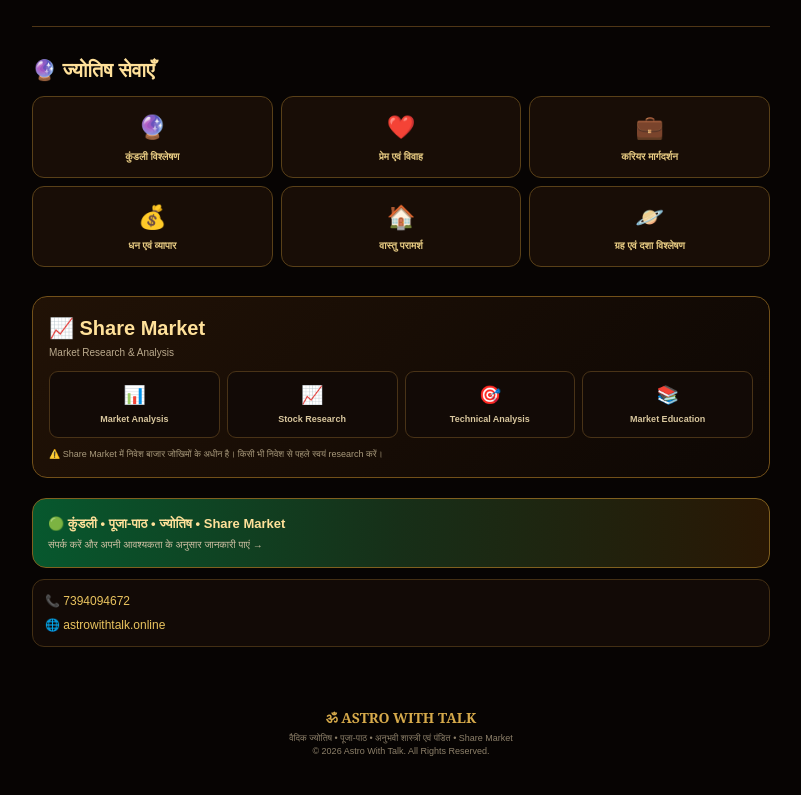
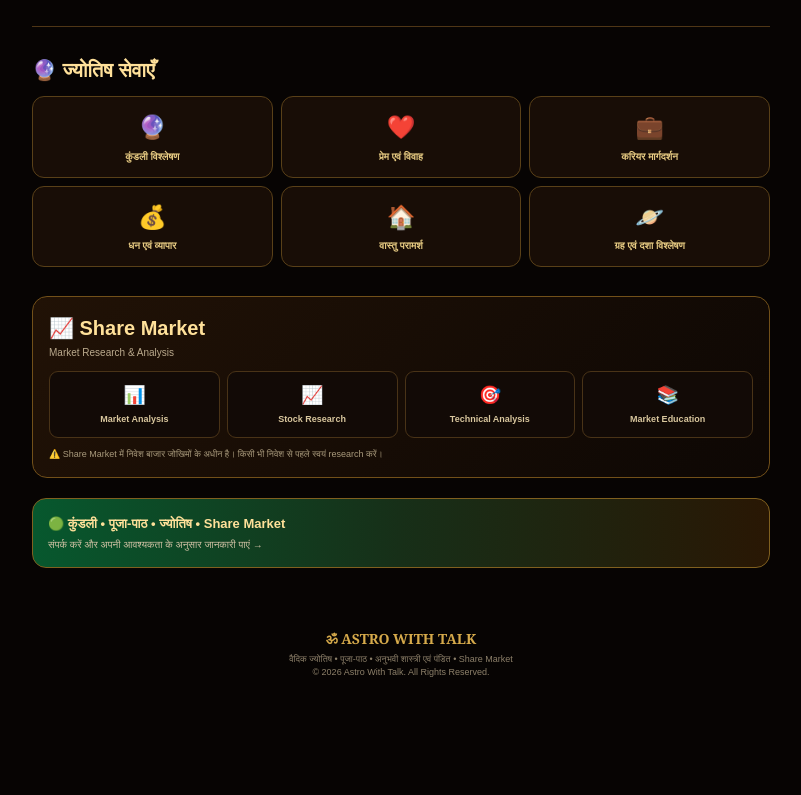
Before and after one commit to ainexservices/astrowithtalk, a plain HTML site: page index.html in a window 1280 px wide. Shown: the part 2260-3055 px from the top of the page, without its empty margins (239-1040 px from the left). After the commit the page ends 3010 px from the top, so only its background shows below. Drawn offline with Linux system fonts and the light colour scheme.

Commit message:
Update index.html

```diff
--- a/index.html
+++ b/index.html
@@ -180,10 +180,6 @@
 <span>संपर्क करें और अपनी आवश्यकता के अनुसार जानकारी पाएं →</span>
 </a>
 
-<div class="details">
-<a href="tel:+917394094672">📞 7394094672</a>
-<a href="https://astrowithtalk.online/" target="_blank" rel="noopener">🌐 astrowithtalk.online</a>
-</div>
 
 </main>
 </div>
```
